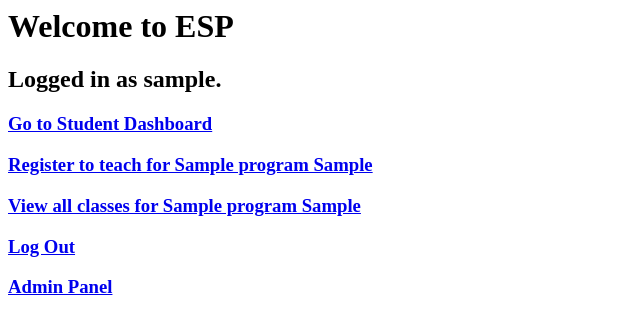
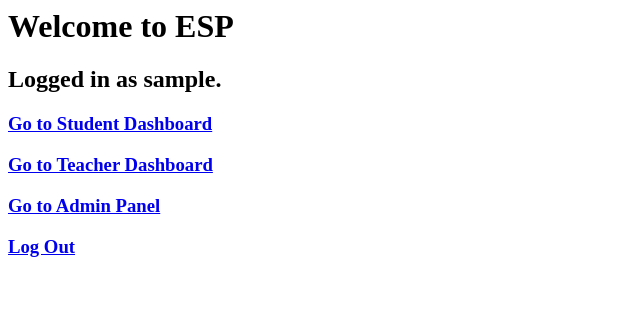
Before and after one commit to mitesp/espider, a Django app: page / in a window 1280 px wide. Shown: the top 334 px of the page, without its empty margins (0-640 px from the left). Run offline with Django 3.2, Linux system fonts and the light colour scheme; a user stored in the database is signed in; tables that the repository leaves empty hold one stand-in row (values such as "Sample post").

Commit message:
Add teacher dashboard and automatic redirects
  - Add teacher dashboard
  - Add redirects from the main page to the relevant
      dashboard based on if the user is a teacher or
      student

```diff
--- a/server/core/templates/core/index.html
+++ b/server/core/templates/core/index.html
@@ -12,22 +12,18 @@
 
 
     {% if user.is_teacher %}
-        {% for program in programs %}
-            <h3><a href="{% url 'core:teacherprofile' program.name program.edition %}">Register to teach for {{ program }}</a></h3>
+        <h3><a href="{% url 'core:teacherdashboard' %}">Go to Teacher Dashboard</a></h3>
+    {% endif %}
 
-            <h3><a href="{% url 'core:classes' program.name program.edition %}">View all classes for {{ program }}</a></h3>
-        {% endfor %}
+
+    {% if user.is_superuser %}
+        <h3><a href="{% url 'admin:index' %}">Go to Admin Panel</a></h3>
     {% endif %}
 
 
     <h3><a href="{% url 'core:logout' %}" >Log Out</a></h3>
 
 
-    {% if user.is_superuser %}
-        <h3><a href="{% url 'admin:index' %}">Admin Panel</a></h3>
-    {% endif %}
-
-
 {% else %}
     <h2> <a href="{% url 'core:login' %}" class="btn btn-teacher btn-lg" role="button">Sign In</a> </h2>
 {% endif %}
--- a/server/core/urls.py
+++ b/server/core/urls.py
@@ -7,6 +7,7 @@ urlpatterns = [
     # general pages
     path("", views.index, name="index"),
     path("studentdashboard", views.studentdashboard, name="studentdashboard"),
+    path("teacherdashboard", views.teacherdashboard, name="teacherdashboard"),
     # accounts pages
     path(
         "accounts/",
--- a/server/core/views/__init__.py
+++ b/server/core/views/__init__.py
@@ -1,4 +1,4 @@
-from django.shortcuts import render
+from django.shortcuts import redirect, render
 from django.views.generic import ListView
 
 from ..models import Class, Program, Student, StudentRegistration
@@ -31,6 +31,11 @@ class ClassesView(ListView):
 
 
 def index(request):
+    if request.user.is_authenticated and not request.user.is_superuser:
+        if request.user.is_student and not request.user.is_teacher:
+            return redirect("core:studentdashboard")
+        elif not request.user.is_student and request.user.is_teacher:
+            return redirect("core:studentdashboard")
     programs = Program.objects.all()
     # TODO set up permissions so that only "active" programs are seen
     context = {"programs": programs}
@@ -38,7 +43,19 @@ def index(request):
 
 
 def studentdashboard(request):
+    if not request.user.is_authenticated or not request.user.is_student:
+        return redirect("core:index")
     programs = Program.objects.all()
     # TODO set up permissions so that only "active" programs are seen
     context = {"programs": programs}
+
     return render(request, "core/studentdashboard.html", context)
+
+
+def teacherdashboard(request):
+    if not request.user.is_authenticated or not request.user.is_teacher:
+        return redirect("core:index")
+    programs = Program.objects.all()
+    # TODO set up permissions so that only "active" programs are seen
+    context = {"programs": programs}
+    return render(request, "core/teacherdashboard.html", context)
```
Also changed, not shown: server/core/templates/core/teacherdashboard.html (added, +18 -0 lines).
